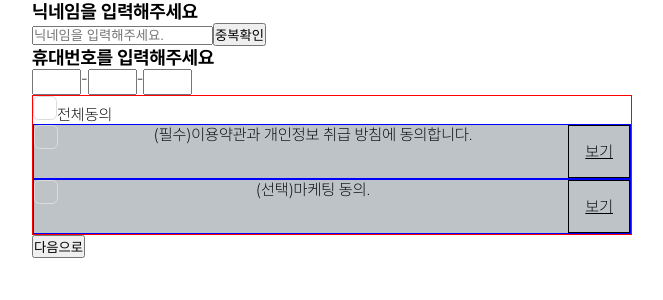
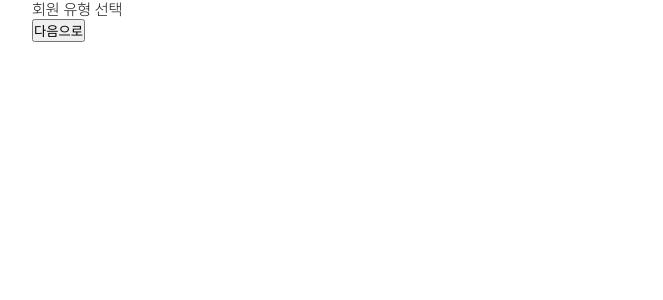
Before and after one commit to WE-ARE-RACCOONS/postgraduate-front, a Next.js app: page /signup/1 in a window 1280 px wide. Shown: the top 300 px of the page, without its empty margins (308-971 px from the left). Built offline with nearby package versions, Linux system fonts and the light colour scheme.

Commit message:
RAC-121 fix: 회원 유형 선택 페이지 추가하여 라우팅 수정

```diff
--- a/src/app/login/oauth2/code/kakao/page.tsx
+++ b/src/app/login/oauth2/code/kakao/page.tsx
@@ -14,7 +14,7 @@ function KakaoPage() {
     const code = urlParams.get('code');
 
     axios
-      .post(`${process.env.NEXT_PUBLIC_SERVER_URL}/user/login`, {
+      .post(`${process.env.NEXT_PUBLIC_SERVER_URL}/auth/login`, {
         code: code,
       })
       .then((res) => {
--- a/src/app/signup/[socialId]/page.tsx
+++ b/src/app/signup/[socialId]/page.tsx
@@ -1,15 +1,14 @@
-import NicknameForm from '@/components/SingleForm/NicknameForm';
-import ServiceCondition from '@/components/ServiceCondition';
-import NextBtn from '@/components/Button/NextBtn';
-import PhoneNumForm from '@/components/SingleForm/PhoneNumForm';
+'use client';
+import { useRouter, usePathname } from "next/navigation";
 
 function SignUpPage() {
+  const router = useRouter();
+  const currentPath = usePathname();
+
   return (
     <div>
-      <NicknameForm />
-      <PhoneNumForm />
-      <ServiceCondition />
-      <NextBtn kind="next" url="/matching-info" />
+      <div>회원 유형 선택</div>
+      <button onClick={() => {router.push(currentPath + '/common-info')}}>다음으로</button>
     </div>
   );
 }
```
Also changed, not shown: src/app/signup/[socialId]/common-info/page.tsx (added, +17 -0 lines).
